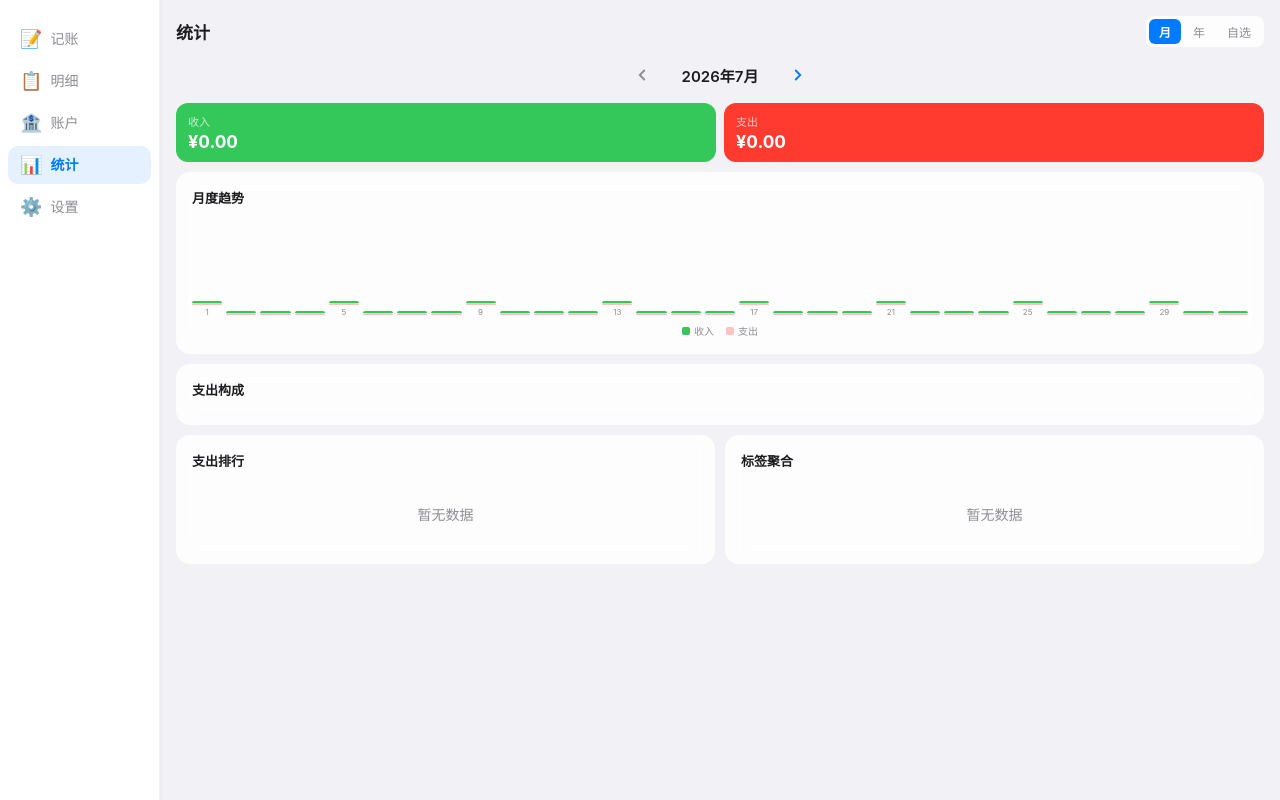
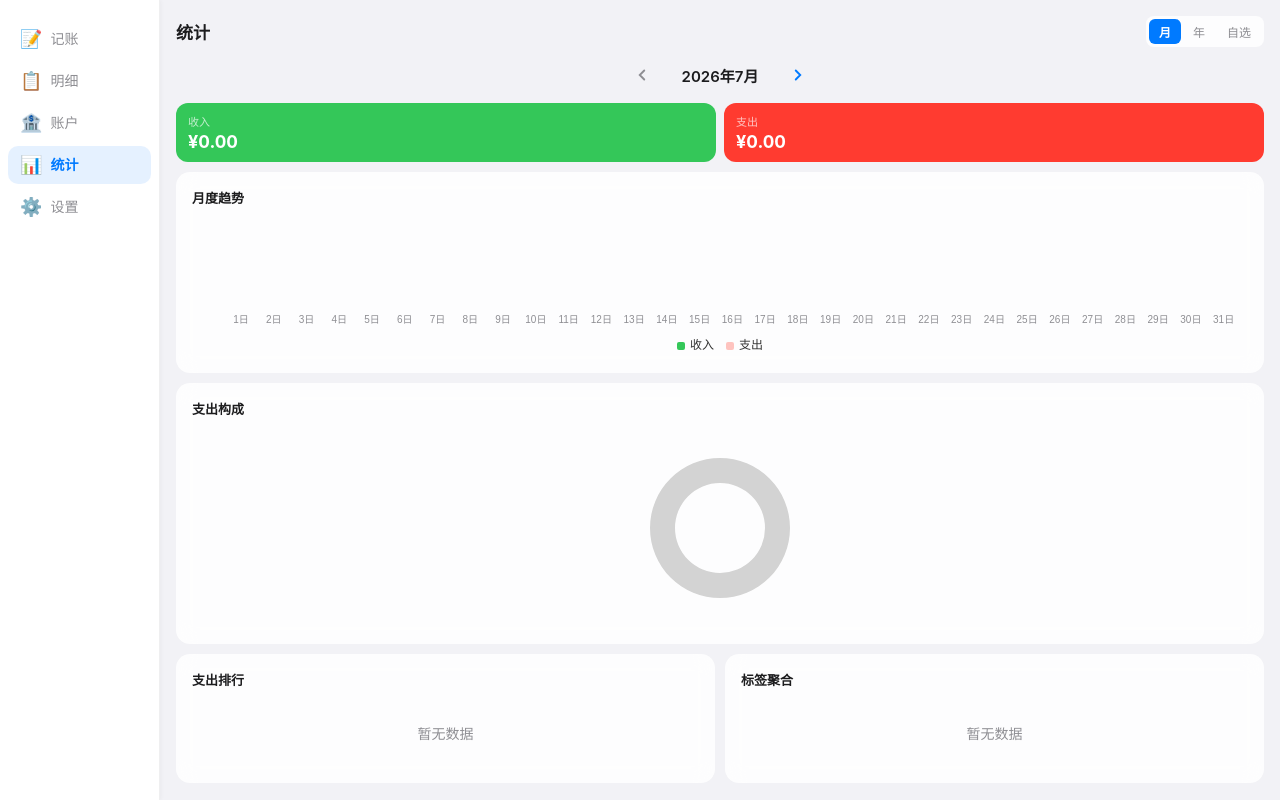
Before and after one commit to heart14/money-book-pwa, a Vue app: page /stats in a window 1280 px wide. Built offline with nearby package versions, Linux system fonts and the light colour scheme.

Commit message:
refactor: extract useLiveQuery composable, replace CSS charts with ECharts

```diff
--- a/src/main.ts
+++ b/src/main.ts
@@ -5,6 +5,7 @@ import 'uno.css'
 import './styles/main.css'
 import router from './router'
 import { seedData } from '@/db/seed'
+import '@/utils/echarts-setup'
 
 const app = createApp(App)
 
--- a/src/pages/accounts/AccountDetailPage.vue
+++ b/src/pages/accounts/AccountDetailPage.vue
@@ -73,12 +73,12 @@
 </template>
 
 <script setup lang="ts">
-import { ref, computed, watchEffect, reactive } from 'vue'
+import { ref, computed, reactive, watchEffect } from 'vue'
 import { useRoute, useRouter } from 'vue-router'
-import { liveQuery } from 'dexie'
 import { db } from '@/db'
 import { useAccountStore } from '@/stores/accountStore'
 import { useCategoryStore } from '@/stores/categoryStore'
+import { useLiveQuery } from '@/composables/useLiveQuery'
 import { formatCurrency, formatDate, toDateString } from '@/utils/format'
 import type { Transaction, Category, Account } from '@/types'
 import TransactionItem from '@/components/transactions/TransactionItem.vue'
@@ -95,26 +95,16 @@ const account = computed(() => {
 })
 
 // ---- Live transactions for this account ----
-const transactions = ref<Transaction[]>([])
-
-watchEffect((onCleanup) => {
-  const id = accountId.value
-  const observable = liveQuery(() =>
+const transactions = useLiveQuery<Transaction[]>(() =>
   db.transactions
     .where('fromAccountId')
-      .equals(id)
+    .equals(accountId.value)
     .or('toAccountId')
-      .equals(id)
+    .equals(accountId.value)
     .reverse()
     .toArray(),
+  [],
 )
-  const sub = observable.subscribe({
-    next: (result) => {
-      transactions.value = result
-    },
-  })
-  onCleanup(() => sub.unsubscribe())
-})
 
 // ---- Lookup maps ----
 const accountMap = computed(() => {
--- a/src/pages/stats/StatsPage.vue
+++ b/src/pages/stats/StatsPage.vue
@@ -70,42 +70,13 @@
     <!-- Monthly Trend Bar Chart -->
     <div class="chart-card">
       <div class="chart-title">月度趋势</div>
-      <div class="bar-chart">
-        <div v-for="(bar, idx) in barChartData" :key="idx" class="bar-column">
-          <div class="bar-stack">
-            <div
-              class="bar-expense"
-              :style="{ height: bar.expenseHeight + '%', opacity: 0.3 }"
-            ></div>
-            <div
-              class="bar-income"
-              :style="{ height: bar.incomeHeight + '%' }"
-            ></div>
-          </div>
-          <span class="bar-label" :class="{ active: bar.active }">{{ bar.label }}</span>
-        </div>
-      </div>
-      <div class="bar-legend">
-        <span class="legend-item"><span class="legend-dot income"></span>收入</span>
-        <span class="legend-item"><span class="legend-dot expense"></span>支出</span>
-      </div>
+      <v-chart class="echart-bar" :option="barOption" autoresize />
     </div>
 
     <!-- Expense Composition (Pie) -->
     <div class="chart-card">
       <div class="chart-title">支出构成</div>
-      <div class="pie-section">
-        <div class="pie-visual" v-if="pieSegments.length > 0">
-          <div class="pie" :style="pieGradient"></div>
-        </div>
-        <div class="pie-legend">
-          <div v-for="seg in pieSegments" :key="seg.name" class="pie-legend-row">
-            <span class="pie-dot" :style="{ color: seg.color }">●</span>
-            <span class="pie-name">{{ seg.name }}</span>
-            <span class="pie-pct">{{ seg.percent }}%</span>
-          </div>
-        </div>
-      </div>
+      <v-chart class="echart-pie" :option="pieOption" autoresize />
     </div>
 
     <!-- Expense Ranking + Tags Grid -->
@@ -145,14 +116,13 @@
 </template>
 
 <script setup lang="ts">
-import { ref, computed, watch } from 'vue'
-import { liveQuery } from 'dexie'
-import { useTransactionStore } from '@/stores/transactionStore'
+import { ref, computed } from 'vue'
+import { db } from '@/db'
 import { useCategoryStore } from '@/stores/categoryStore'
+import { useLiveQuery } from '@/composables/useLiveQuery'
 import { formatCurrency } from '@/utils/format'
+import VChart from 'vue-echarts'
 import type { Transaction } from '@/types'
-
-const txStore = useTransactionStore()
 const categoryStore = useCategoryStore()
 
 const timeMode = ref<'month' | 'year' | 'custom'>('month')
@@ -203,18 +173,13 @@ const dateRange = computed(() => {
   return { start: toDateStr(startOfMonth(currentDate.value)), end: toDateStr(endOfMonth(currentDate.value)) }
 })
 
-const transactions = ref<Transaction[]>([])
-
-watch(
-  () => [dateRange.value.start, dateRange.value.end],
-  ([start, end]) => {
-    const observable = txStore.getByDateRange(start, end)
-    const sub = observable.subscribe({
-      next: (result: Transaction[]) => { transactions.value = result },
-    })
-    return () => sub.unsubscribe()
-  },
-  { immediate: true },
+const transactions = useLiveQuery<Transaction[]>(() =>
+  db.transactions
+    .where('date')
+    .between(dateRange.value.start, dateRange.value.end)
+    .reverse()
+    .toArray(),
+  [],
 )
 
 function prevPeriod() {
@@ -238,52 +203,87 @@ const totalExpense = computed(() =>
   transactions.value.filter((tx) => tx.type === 'expense').reduce((sum, tx) => sum + tx.amount, 0),
 )
 
-const barChartData = computed(() => {
-  const now = new Date()
-  const currentMonth = now.getMonth()
-  const currentYear = now.getFullYear()
+const barOption = computed(() => {
+  let categories: string[] = []
+  const incomes: number[] = []
+  const expenses: number[] = []
+
   if (timeMode.value === 'year') {
-    const months = Array.from({ length: 12 }, (_, i) => i)
-    const incomes = Array(12).fill(0)
-    const expenses = Array(12).fill(0)
-    let maxVal = 0
+    categories = ['1月', '2月', '3月', '4月', '5月', '6月', '7月', '8月', '9月', '10月', '11月', '12月']
+    for (let i = 0; i < 12; i++) { incomes[i] = 0; expenses[i] = 0 }
     for (const tx of transactions.value) {
-      const monthIdx = parseInt(tx.date.split('-')[1], 10) - 1
-      if (tx.type === 'income') { incomes[monthIdx] += tx.amount; maxVal = Math.max(maxVal, incomes[monthIdx]) }
-      else if (tx.type === 'expense') { expenses[monthIdx] += tx.amount; maxVal = Math.max(maxVal, expenses[monthIdx]) }
+      const idx = parseInt(tx.date.split('-')[1], 10) - 1
+      if (tx.type === 'income') incomes[idx] += tx.amount
+      else if (tx.type === 'expense') expenses[idx] += tx.amount
     }
-    maxVal = maxVal || 1
-    return months.map((m) => ({
-      label: `${m + 1}月`,
-      incomeHeight: (incomes[m] / maxVal) * 100,
-      expenseHeight: (expenses[m] / maxVal) * 100,
-      active: m === currentMonth,
-    }))
+  } else {
+    const daysInMonth = new Date(currentDate.value.getFullYear(), currentDate.value.getMonth() + 1, 0).getDate()
+    categories = Array.from({ length: daysInMonth }, (_, i) => `${i + 1}日`)
+    for (let i = 0; i < daysInMonth; i++) { incomes[i] = 0; expenses[i] = 0 }
+    for (const tx of transactions.value) {
+      const idx = parseInt(tx.date.split('-')[2], 10) - 1
+      if (tx.type === 'income') incomes[idx] += tx.amount
+      else if (tx.type === 'expense') expenses[idx] += tx.amount
+    }
   }
-  const year = currentDate.value.getFullYear()
-  const month = currentDate.value.getMonth()
-  const daysInMonth = new Date(year, month + 1, 0).getDate()
-  const today = now.getDate()
-  const incomes = Array(daysInMonth).fill(0)
-  const expenses = Array(daysInMonth).fill(0)
-  let maxVal = 0
-  for (const tx of transactions.value) {
-    const dayIdx = parseInt(tx.date.split('-')[2], 10) - 1
-    if (tx.type === 'income') { incomes[dayIdx] += tx.amount; maxVal = Math.max(maxVal, incomes[dayIdx]) }
-    else if (tx.type === 'expense') { expenses[dayIdx] += tx.amount; maxVal = Math.max(maxVal, expenses[dayIdx]) }
+
+  // Convert from 分 to 元
+  const incomeYuan = incomes.map(v => Math.round(v / 100))
+  const expenseYuan = expenses.map(v => Math.round(v / 100))
+
+  return {
+    tooltip: { trigger: 'axis' },
+    legend: { data: ['收入', '支出'], bottom: 0, icon: 'roundRect', itemWidth: 8, itemHeight: 8, itemGap: 12 },
+    grid: { left: 8, right: 8, top: 8, bottom: 32, containLabel: true },
+    xAxis: {
+      type: 'category',
+      data: categories,
+      axisLabel: { fontSize: 10, color: '#8e8e93' },
+      axisLine: { show: false },
+      axisTick: { show: false },
+    },
+    yAxis: { type: 'value', show: false },
+    series: [
+      {
+        name: '收入',
+        type: 'bar',
+        data: incomeYuan,
+        itemStyle: { color: '#34c759', borderRadius: [4, 4, 0, 0] },
+        barMaxWidth: 16,
+      },
+      {
+        name: '支出',
+        type: 'bar',
+        data: expenseYuan,
+        itemStyle: { color: '#ff3b30', opacity: 0.3, borderRadius: [4, 4, 0, 0] },
+        barMaxWidth: 16,
+      },
+    ],
   }
-  const step = Math.max(1, Math.floor(daysInMonth / 7))
-  maxVal = maxVal || 1
-  return Array.from({ length: daysInMonth }, (_, i) => ({
-    label: i % step === 0 ? `${i + 1}` : '',
-    incomeHeight: (incomes[i] / maxVal) * 100,
-    expenseHeight: (expenses[i] / maxVal) * 100,
-    active: year === now.getFullYear() && month === currentMonth && i + 1 === today,
-  }))
 })
 
-// Pie segments
+// Pie colors
 const pieColors = ['#ff3b30', '#ff9500', '#ffcc00', '#34c759', '#007aff', '#8e8e93', '#af52de', '#ff2d55']
+
+const pieOption = computed(() => {
+  const items = categoryAggregation.value.slice(0, 6).map((item, idx) => ({
+    name: item.name,
+    value: Math.round(item.amount / 100),
+    itemStyle: { color: pieColors[idx % pieColors.length] },
+  }))
+
+  return {
+    tooltip: { trigger: 'item', formatter: '{b}: ¥{c}' },
+    series: [{
+      type: 'pie',
+      radius: ['45%', '70%'],
+      center: ['50%', '50%'],
+      data: items,
+      label: { show: true, formatter: '{b}\n{d}%', fontSize: 11, color: '#1c1c1e' },
+      emphasis: { label: { show: true, fontSize: 13, fontWeight: 'bold' } },
+    }],
+  }
+})
 
 function aggregateByCategory(txList: Transaction[]): { name: string; icon: string; amount: number }[] {
   const map = new Map<number, { name: string; icon: string; amount: number }>()
@@ -314,26 +314,6 @@ const categoryAggregation = computed(() => aggregateByCategory(transactions.valu
 
 const totalExpenseForPercent = computed(() => categoryAggregation.value.reduce((sum, item) => sum + item.amount, 0))
 
-const pieSegments = computed(() => {
-  const total = totalExpenseForPercent.value || 1
-  return categoryAggregation.value.slice(0, 6).map((item, idx) => ({
-    name: item.name,
-    percent: Math.round((item.amount / total) * 100),
-    color: pieColors[idx % pieColors.length],
-    amount: item.amount,
-  }))
-})
-
-const pieGradient = computed(() => {
-  if (pieSegments.value.length === 0) return ''
-  let angle = 0
-  const parts = pieSegments.value.map((seg) => {
-    const start = angle
-    angle += seg.percent * 3.6
-    return `${seg.color} ${start}deg ${angle}deg`
-  })
-  return { background: `conic-gradient(${parts.join(', ')})` }
-})
 
 const expenseRanking = computed(() =>
   categoryAggregation.value.slice(0, 5).map((item) => ({
@@ -517,126 +497,15 @@ function rankLabel(index: number): string {
   color: var(--color-secondary-text);
 }
 
-/* Bar Chart */
-.bar-chart {
-  display: flex;
-  align-items: flex-end;
-  gap: 4px;
-  height: 100px;
+/* ECharts containers */
+.echart-bar {
+  width: 100%;
+  height: 140px;
 }
 
-.bar-column {
-  flex: 1;
-  display: flex;
-  flex-direction: column;
-  align-items: center;
-  gap: 2px;
-}
-
-.bar-stack {
+.echart-pie {
   width: 100%;
-  display: flex;
-  flex-direction: column-reverse;
-  align-items: center;
-  position: relative;
-  flex: 1;
-  justify-content: flex-end;
-}
-
-.bar-income {
-  width: 100%;
-  background: #34c759;
-  border-radius: 3px 3px 0 0;
-  min-height: 2px;
-  transition: height 0.3s ease;
-}
-
-.bar-expense {
-  width: 100%;
-  background: #ff3b30;
-  border-radius: 3px 3px 0 0;
-  min-height: 2px;
-  transition: height 0.3s ease;
-}
-
-.bar-label {
-  font-size: 8px;
-  color: #8e8e93;
-  white-space: nowrap;
-}
-
-.bar-label.active {
-  color: #1c1c1e;
-  font-weight: 600;
-}
-
-.bar-legend {
-  display: flex;
-  justify-content: center;
-  gap: 12px;
-  margin-top: 6px;
-}
-
-.legend-item {
-  display: flex;
-  align-items: center;
-  gap: 4px;
-  font-size: 10px;
-  color: #8e8e93;
-}
-
-.legend-dot {
-  width: 8px;
-  height: 8px;
-  border-radius: 2px;
-}
-
-.legend-dot.income { background: #34c759; }
-.legend-dot.expense { background: #ff3b30; opacity: 0.3; }
-
-/* Pie Section */
-.pie-section {
-  display: flex;
-  align-items: center;
-  gap: 16px;
-}
-
-.pie-visual {
-  flex-shrink: 0;
-}
-
-.pie {
-  width: 80px;
-  height: 80px;
-  border-radius: 50%;
-}
-
-.pie-legend {
-  flex: 1;
-  display: flex;
-  flex-direction: column;
-  gap: 3px;
-}
-
-.pie-legend-row {
-  display: flex;
-  align-items: center;
-  gap: 6px;
-  font-size: 11px;
-}
-
-.pie-dot {
-  font-size: 14px;
-  line-height: 1;
-}
-
-.pie-name {
-  flex: 1;
-  color: #1c1c1e;
-}
-
-.pie-pct {
-  color: #8e8e93;
+  height: 200px;
 }
 
 /* Bottom Grid */
--- a/src/pages/transactions/TransactionsPage.vue
+++ b/src/pages/transactions/TransactionsPage.vue
@@ -144,11 +144,11 @@
 
 <script setup lang="ts">
 import { ref, computed, watchEffect, nextTick } from 'vue'
-import { liveQuery } from 'dexie'
 import { db } from '@/db'
 import { useTransactionStore } from '@/stores/transactionStore'
 import { useCategoryStore } from '@/stores/categoryStore'
 import { useAccountStore } from '@/stores/accountStore'
+import { useLiveQuery } from '@/composables/useLiveQuery'
 import { formatCurrency, formatDate, toDateString } from '@/utils/format'
 import type { Transaction, Category, Account } from '@/types'
 import TransactionItem from '@/components/transactions/TransactionItem.vue'
@@ -159,19 +159,10 @@ const transactionStore = useTransactionStore()
 const categoryStore = useCategoryStore()
 const accountStore = useAccountStore()
 
-const transactions = ref<Transaction[]>([])
-
-watchEffect((onCleanup) => {
-  const observable = liveQuery(() =>
-    db.transactions.orderBy('id').reverse().toArray(),
-  )
-  const sub = observable.subscribe({
-    next: (result) => {
-      transactions.value = result
-    },
-  })
-  onCleanup(() => sub.unsubscribe())
-})
+const transactions = useLiveQuery<Transaction[]>(() =>
+  db.transactions.orderBy('id').reverse().toArray(),
+  [],
+)
 
 const accountMap = computed(() => {
   const map = new Map<number, Account>()
--- /dev/null
+++ b/src/utils/echarts-setup.ts
@@ -0,0 +1,6 @@
+import { use } from 'echarts/core'
+import { BarChart, PieChart } from 'echarts/charts'
+import { GridComponent, TooltipComponent, LegendComponent } from 'echarts/components'
+import { CanvasRenderer } from 'echarts/renderers'
+
+use([BarChart, PieChart, GridComponent, TooltipComponent, LegendComponent, CanvasRenderer])
```
Also changed, not shown: src/composables/useLiveQuery.ts (added, +31 -0 lines). Lines whose indentation alone changed are shown as unchanged.
